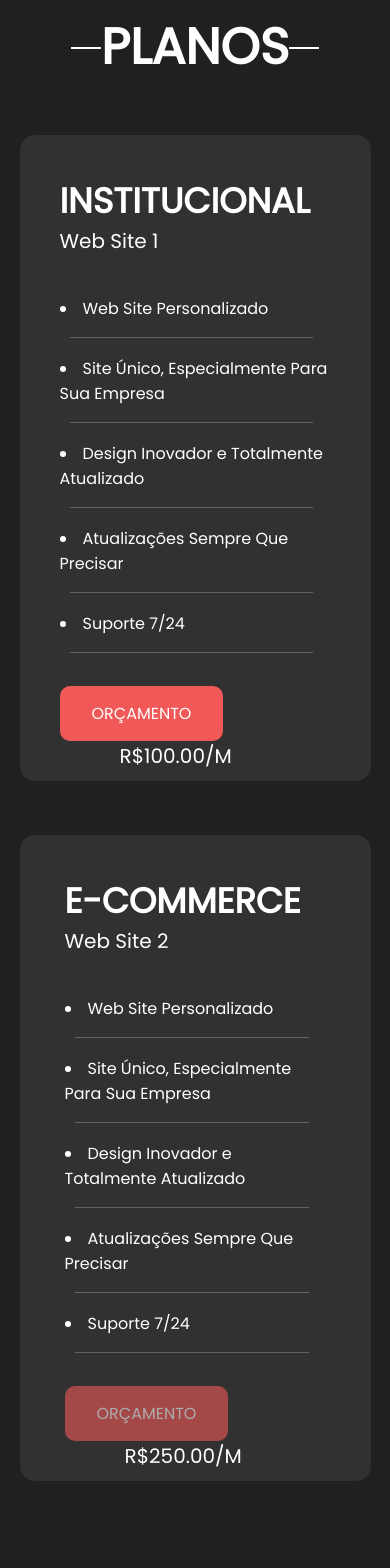
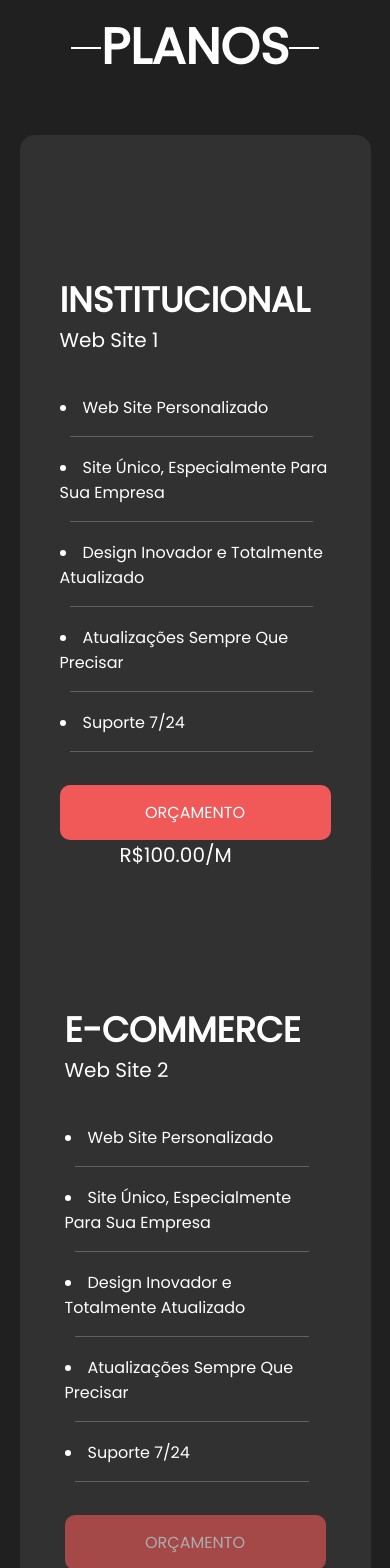
Before and after one commit to Orbt2001/orbt, a Next.js app: page /home in a window 390 px wide. Shown: the part 1780-3348 px from the top of the page. Built offline with nearby package versions, Linux system fonts and the light colour scheme.

Commit message:
upload 540px responsive

```diff
--- a/pages/home/style.module.css
+++ b/pages/home/style.module.css
@@ -679,7 +679,7 @@ BUSCAR RESPONSIVO
 	}
 
 	.ul li {
-		margin-left: -5%;
+		margin-left: -9%;
 		margin-top: 30px;
 		font-size: 3.3rem;
 		text-transform: uppercase;
@@ -731,20 +731,28 @@ BUSCAR RESPONSIVO
 	/*PLANOS*/
 	.planos {
 		width: 100%;
-		height: 1650px;
+		height: 260vh;
 	}
 
 	.plano1 {
-		margin-left: 10%;
-		width: 180%;
-		height: 48%;
+		position: absolute;
+		display: flex;
+		flex-direction: column;
+		justify-content: center;
+		margin-left: 5%;
+		width: 90vw;
+		height: 100vh;
 	}
 
 	.plano2 {
-		margin-left: -90%;
-		width: 180%;
-		height: 48%;
-		margin-top: 700px;
+		position: absolute;
+		display: flex;
+		flex-direction: column;
+		justify-content: center;
+		margin-left: 5%;
+		width: 90vw;
+		height: 100vh;
+		margin-top: 730px;
 	}
 
 	/* TRABALHOS */
@@ -772,7 +780,7 @@ BUSCAR RESPONSIVO
 	}
 	.text1 h3 {
 		font-size: 3rem;
-		margin-top: 40px;
+		margin-top: 30px;
 	}
 	.text1 p {
 		width: 60%;
@@ -790,7 +798,7 @@ BUSCAR RESPONSIVO
 		height: 399.69px;
 		text-align: center;
 		margin-left: 0%;
-		margin-bottom: 100px;
+		margin-top: -77px;
 	}
 	.text2 h3 {
 		margin-top: 40px;
@@ -845,39 +853,34 @@ BUSCAR RESPONSIVO
 	/*FOOTER*/
 	.footer {
 		width: 100%;
-		height: 250px;
+		height: 80px;
 	}
 	.footer p {
 		display: none;
 	}
 
 	.linel:after,
-	.navf:after {
+	.navf:after,
+	.navf,
+	.navf li a {
 		display: none;
-	}
-
-	.navf {
-		width: 100%;
-		margin-left: 0%;
-	}
-
-	.navf li a {
-		font-size: 1.5rem;
 	}
 
 	/*Redes Sociais*/
 	.redes {
-		margin-left: 28%;
+		display: flex;
+		justify-content: center;
+		padding: 15px;
+		margin-left: -4%;
 	}
 	/*Copyright*/
 	.copy {
 		width: 100%;
 		height: 40%;
-		margin-top: -1px;
 	}
 	.copy span {
-		font-size: 1.2rem;
-		margin-left: 1.5%;
+		font-size: 1rem;
+		margin-left: 3%;
 	}
 
 	.float {
```
